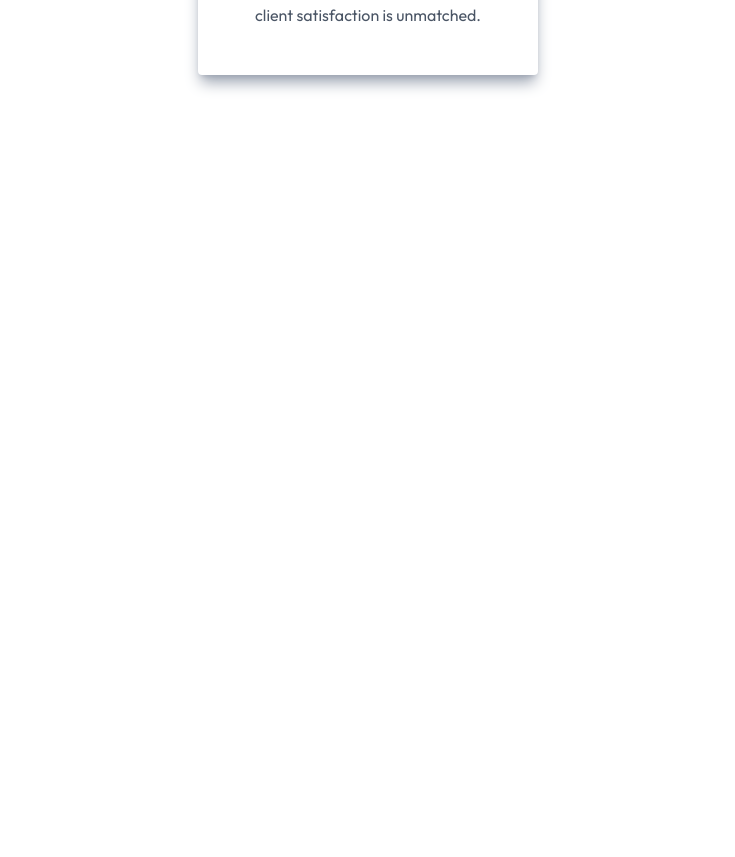
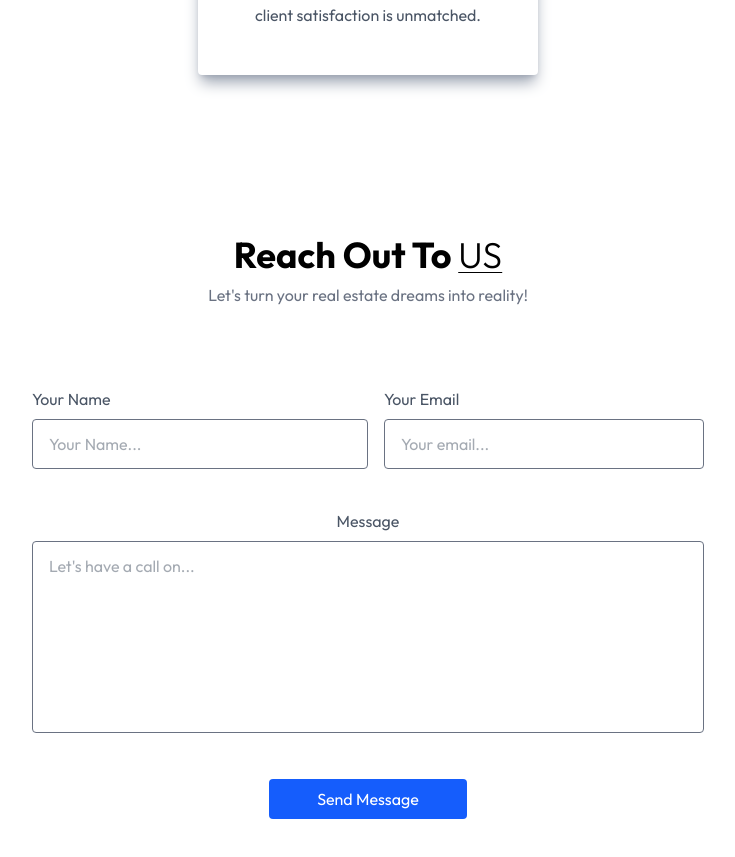
Before and after one commit to HusainCementwala/real-estate-vite, a React (Vite) app in the folder estate/: page / in a window 1280 px wide. Shown: the part 3286-4143 px from the top of the page, without its empty margins (272-1007 px from the left). Before the commit the page ends 3401 px from the top, so only its background shows below. Built offline with nearby package versions, Linux system fonts and the light colour scheme.

Commit message:
toast notif left

```diff
--- a/estate/src/App.jsx
+++ b/estate/src/App.jsx
@@ -4,6 +4,7 @@
 import About from './components/About'
 import Projects from './components/Projects'
 import Testimonials from './components/Testimonials'
+import Contact from './components/Contact'
 
 const App = () => {
   return (
@@ -13,6 +14,7 @@
       <About/>
       <Projects/>
       <Testimonials/>
+      <Contact/>
     </div>
   )
 }
--- /dev/null
+++ b/estate/src/components/Contact.jsx
@@ -0,0 +1,66 @@
+import React from 'react'
+
+const Contact = () => {
+
+  const [result, setResult] = React.useState("");
+
+  const onSubmit = async (event) => {
+    event.preventDefault();
+    setResult("Sending....");
+    const formData = new FormData(event.target);
+
+    formData.append("access_key", "f7a9223f-6d4c-4fbf-bab9-351d342d0e91");
+
+    const response = await fetch("https://api.web3forms.com/submit", {
+      method: "POST",
+      body: formData
+    });
+
+    const data = await response.json();
+
+    if (data.success) {
+      setResult("");
+      alert('Will reply back shortly');
+      event.target.reset();
+    } else {
+      console.log("Error", data);
+      alert(data.message);
+      setResult("");
+    }
+  };
+
+
+  return (
+    <div className='text-center p-6 py-30 lg:px-32 w-full overflow-hidden' id='Contact'>
+
+<h1 className='text-3xl sm:text-4xl font-bold mb-2 text-center'>Reach Out To <span className='underline underline-offset-4 decoration-1 under font-light'>US</span></h1>
+<p className='text-center text-gray-500 mb-12 max-w-80 mx-auto'>Let's turn your real estate dreams into reality!</p>
+
+<form onSubmit={onSubmit} className='max-w-2xl mx-auto text-gray-600 pt-8'>
+  <div className='flex flex-wrap'>
+    <div className='w-full md:w-1/2 text-left'>
+      Your Name
+      <input className='w-full border border-gray-500 rounded py-3 px-4 mt-2' type="text" name='Name' placeholder='Your Name...' required/>
+    </div>
+    <div className='w-full md:w-1/2 text-left md:pl-4'>
+      Your Email
+      <input className='w-full border border-gray-500 rounded py-3 px-4 mt-2' type="email" name='Email' placeholder='Your email...' required/>
+    </div>
+  </div>
+
+  <div className='my-10 text-center'>
+    Message
+    <textarea className='w-full border border-gray-500 rounded py-3 px-4 mt-2 h-48 resize-none'
+     name="message" placeholder="Let's have a call on..." required ></textarea>
+  </div>
+
+  <button className='bg-blue-600 text-white py-2 px-12 mb-10 rounded cursor-pointer'>{result ? result : "Send Message"}</button>
+</form>
+
+
+
+    </div>
+  )
+}
+
+export default Contact
```
